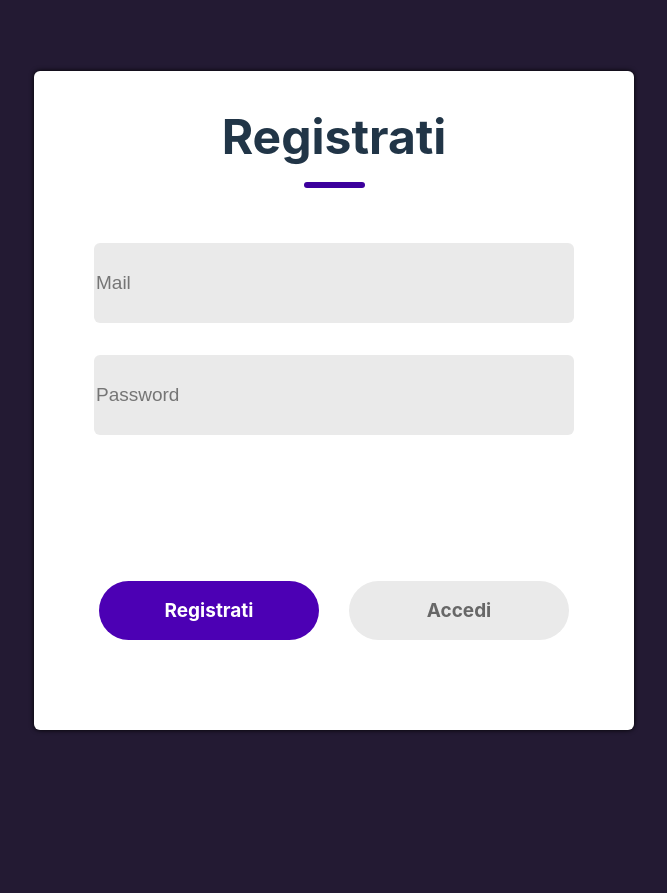
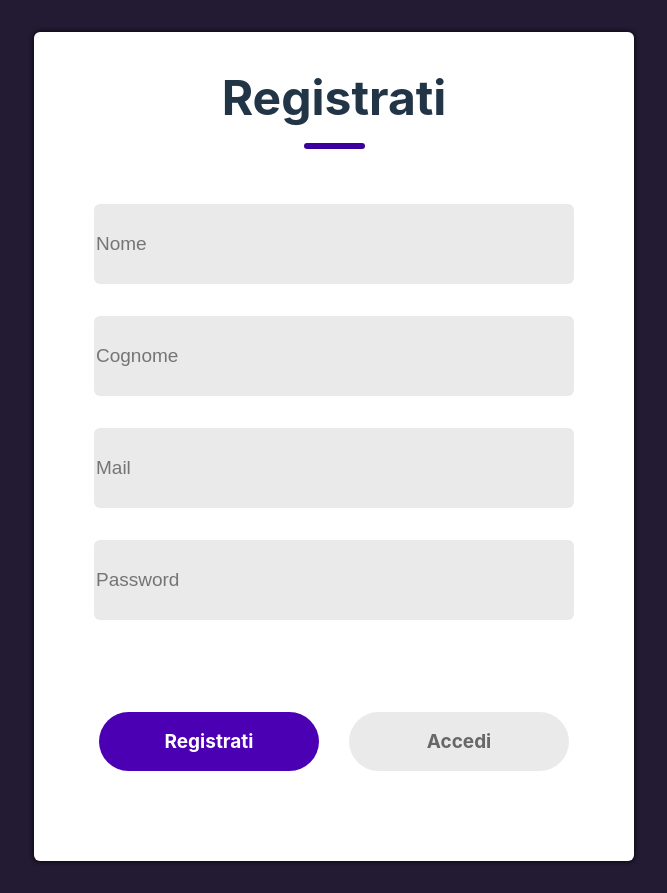
Before and after one commit to G-Marras/tnvSocialFrontend, a React (Vite) app: page / in a window 1280 px wide. Shown: the whole page, without its empty margins (306-973 px from the left). Before the commit the page ends 800 px from the top, so only its background shows below. Built offline with nearby package versions, Linux system fonts and the light colour scheme.

Commit message:
tentativoCollegamentoBE

```diff
--- a/src/Components/AccediRegistrati/AccediRegistrati.css
+++ b/src/Components/AccediRegistrati/AccediRegistrati.css
@@ -92,10 +92,3 @@
     background: #eaeaea;
     color: #676767;
 }
-
-.vuoto{
-    margin-top: 27px;
-    color: #797979;
-    font-size: 18px;
-    color: transparent;
-}
--- a/src/Components/AccediRegistrati/AccediRegistrati.jsx
+++ b/src/Components/AccediRegistrati/AccediRegistrati.jsx
@@ -7,14 +7,15 @@ export function AccediRegistrati() {
     const [password, setPassword] = useState("")
     const [email, setEmail] = useState("")
     const [message, setMessage] = useState("")
-    const [messagEmail, setMessageEmail] = useState("")
+    const [messageEmail, setMessageEmail] = useState("")
+    const [displayName, setDisplayName] = useState("")
+    const [displaySurname, setDisplaySurname] = useState("")
 
     const onLogin = (event) => {
         event.preventDefault()
         if (action === "Accedi") {
             handleValidationMail(email)
             handleValidationPassword(password)
-        } else {
             setAction("Accedi")
         }
     }
@@ -23,6 +24,9 @@ export function AccediRegistrati() {
         if (action === "Registrati") {
             handleValidationMail(email)
             handleValidationPassword(password)
+            if(handleValidationMail(email) === true && handleValidationPassword(password)) {
+                 createUser()
+            }
         } else {
             setAction("Registrati")
         }
@@ -33,27 +37,32 @@ export function AccediRegistrati() {
         console.log(regExp.test(password))
         if (password === "") {
             setMessage("Password mancante")
+            return false;
         } else {
             if (regExp.test(password)) {
                 setMessage("Password valida")
+                return true;
             } else {
                 setMessage("Password non valida")
                 setPassword("")
+                return false;
             }
         }
-
     }
 
     const handleValidationMail = () => {
         const regExm = /[a-zA-Z0-9._%+-]+@[a-z0-9]+\.[a-z]{2,8}(.[a-z]{2,8})?/g
         if (email === "") {
             setMessageEmail("Email mancante")
+            return false;
         } else {
             if (regExm.test(email)) {
                 setMessageEmail("Email valida")
+                return true;
             } else {
                 setMessageEmail("Email non valida")
                 setEmail("")
+                return false;
             }
         }
     }
@@ -62,8 +71,37 @@ export function AccediRegistrati() {
         setEmail(event.target.value)
     }
 
-    function passwordChange(valid) {
-        setPassword(valid.target.value)
+    function passwordChange(event) {
+        setPassword(event.target.value)
+    }
+
+    function nameChange(event){
+        setDisplayName(event.target.value)
+    }
+
+    function surnameChange(event){
+        setDisplaySurname(event.target.value)
+    }
+
+    const createUser = async () => {
+        try{
+           const request = await fetch('http://localhost:8000/user/',{
+               method: 'POST',
+               headers:{
+                   'Content-Type': 'application/json'
+               },
+               body: JSON.stringify(displayName, displaySurname, email, password),
+            });
+           if (request.ok){
+               throw new Error('Errore durante la creazione dell utente');
+           }
+
+           const data = await request.json();
+           return data;
+        } catch (error){
+            console.error('Errore', error);
+            throw error
+        }
     }
 
 
@@ -74,16 +112,25 @@ export function AccediRegistrati() {
                 <div className='underline'></div>
             </div>
             <div className="inputs"></div>
-
+            {action === "Accedi" ? <div></div> :
+            <div className="input">
+                <input type="name" placeholder="Nome" onChange={nameChange} value={displayName}/>
+            </div>}
+            <p></p>
+            {action === "Accedi" ? <div></div> :
+            <div className="input">
+                <input type="surname" placeholder="Cognome" onChange={surnameChange} value={displaySurname}/>
+            </div>}
+            <p></p>
             <div className="input">
                 <input type="email" placeholder="Mail" onChange={mailChange} value={email}/>
             </div>
-            <p>{messagEmail}</p>
+            <p>{messageEmail}</p>
             <div className="input">
                 <input type="password" placeholder="Password" onChange={passwordChange} value={password}/>
             </div>
             <p>{message}</p>
-            {action === "Registrati" ? <div className="vuoto">ciao :)</div> :
+            {action === "Registrati" ? <div></div> :
                 <div className="forgot-password"><span>Password dimenticata?</span></div>}
             <div className="submit-container">
                 <button className={action === "Accedi" ? "submit gray" : "submit"} onClick={onRegistration}>Registrati
```
